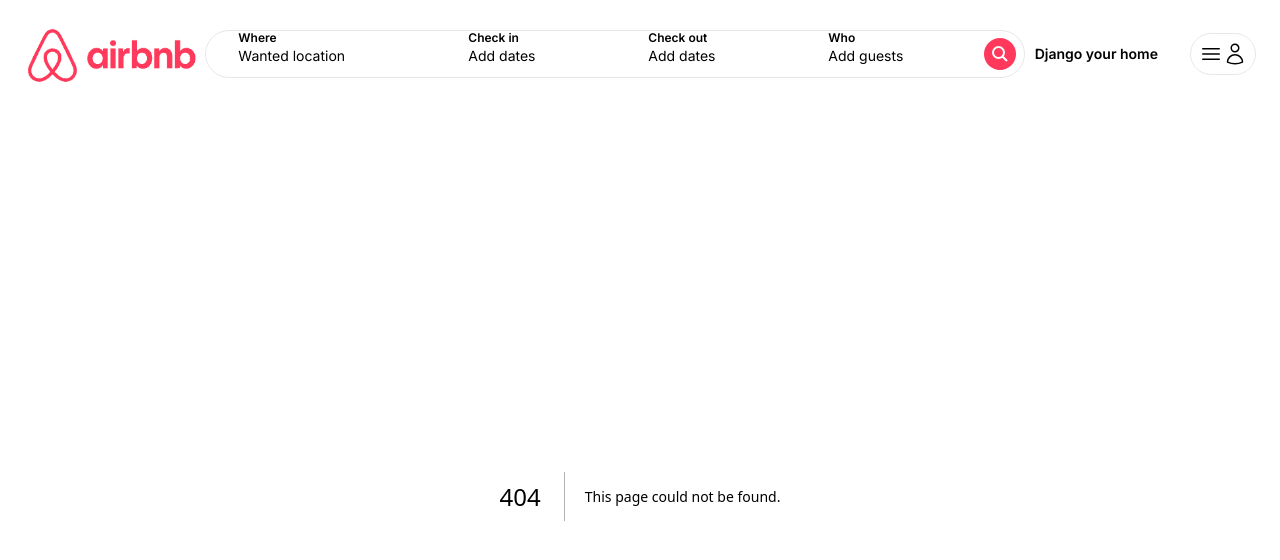
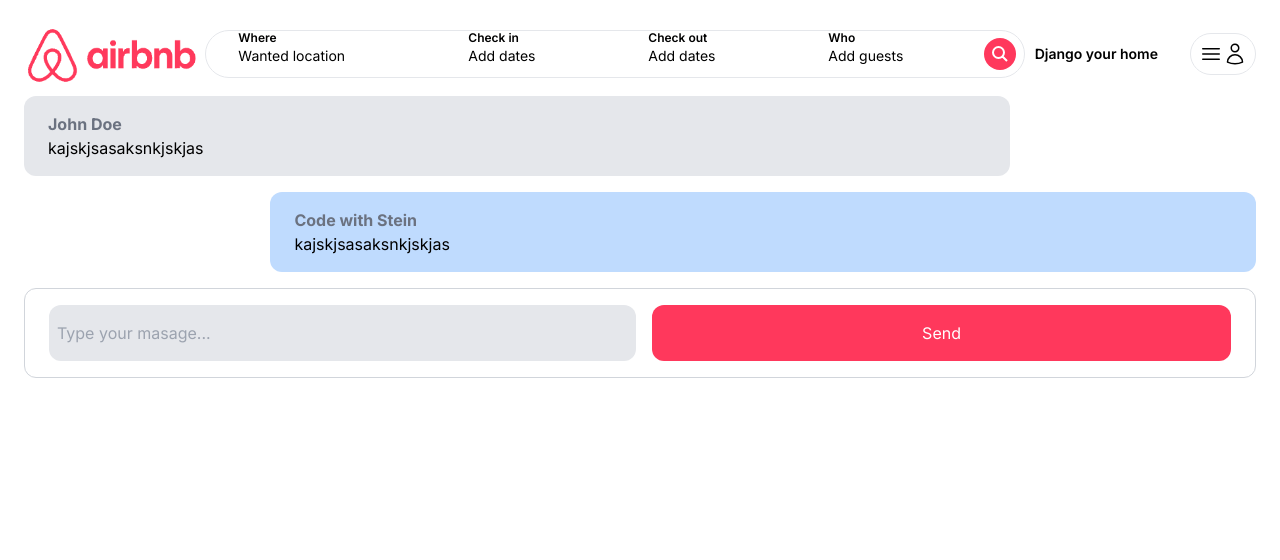
Before and after one commit to laura302/AirBnb_Front, a Next.js app: page /inbox/1 in a window 1280 px wide. Before the commit this address had no page. Shown: the top 560 px of the page. Built offline with nearby package versions, Linux system fonts and the light colour scheme.

Commit message:
10 Detail page for chat (static)

```diff
--- /dev/null
+++ b/app/components/forms/CustomButton.tsx
@@ -0,0 +1,24 @@
+import React from "react";
+
+interface CustomButtonProps {
+    label: string;
+    className?: string;
+    onClick: () => void;
+}
+
+const CustomButton: React.FC<CustomButtonProps> = ({
+    label,
+    className,
+    onClick
+}) =>  {
+    return (
+        <div
+            onClick={onClick}
+            className={`w-full py-4 bg-airbnb hover:bg-airbnb-Dark text-white text-center rounded-xl transition cursor-pointer ${className}`}
+        >
+            {label}
+        </div>
+    )
+}
+
+export default CustomButton;
--- /dev/null
+++ b/app/components/inbox/ConversationDetail.tsx
@@ -0,0 +1,38 @@
+'use client';
+
+import CustomButton from "../forms/CustomButton";
+
+const ConversationDetail = () => {
+    return (
+        <>
+            <div className="max-h-[400px] overflow-auto flex flex-col space-y-4">
+                <div className="w-[80%] py-4 px-6 rounded-xl bg-gray-200">
+                    <p className="font-bold text-gray-500">John Doe</p>
+
+                    <p>kajskjsasaksnkjskjas</p>
+                </div>
+
+                <div className="w-[80%] ml-[20%] py-4 px-6 rounded-xl bg-blue-200">
+                    <p className="font-bold text-gray-500">Code with Stein</p>
+
+                    <p>kajskjsasaksnkjskjas</p>
+                </div>
+            </div>
+
+            <div className="mt-4 py-4 px-6 flex border border-gray-300 space-x-4 rounded-xl">
+                <input
+                    type="text"
+                    placeholder="Type your masage..."
+                    className="w-full p-2 bg-gray-200 rounded-xl"
+                />
+
+                <CustomButton
+                    label='Send'
+                    onClick={() => console.log('Clicked')}
+                    className="w-[100px]"
+                />
+            </div>
+        </>
+    )
+}
+export default ConversationDetail;
--- /dev/null
+++ b/app/inbox/[id]/page.tsx
@@ -0,0 +1,13 @@
+import ConversationDetail from "@/app/components/inbox/ConversationDetail";
+
+const ConversationPage = () => {
+    return (
+        <main className="max-w-[1500px] mx-auto px-6 pb-6">
+            <ConversationDetail/>
+        </main>
+    )
+}
+
+
+
+export default ConversationPage;
```
